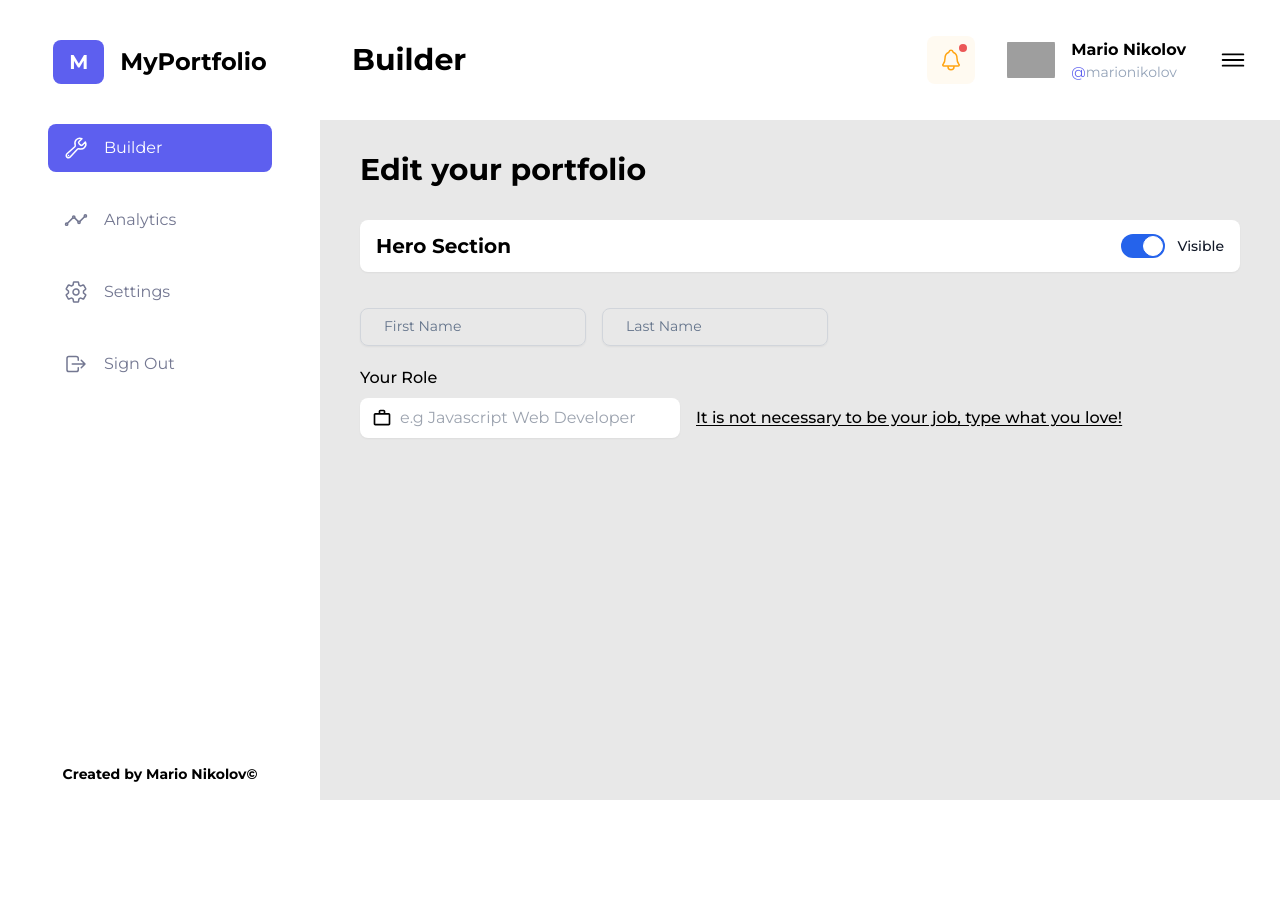
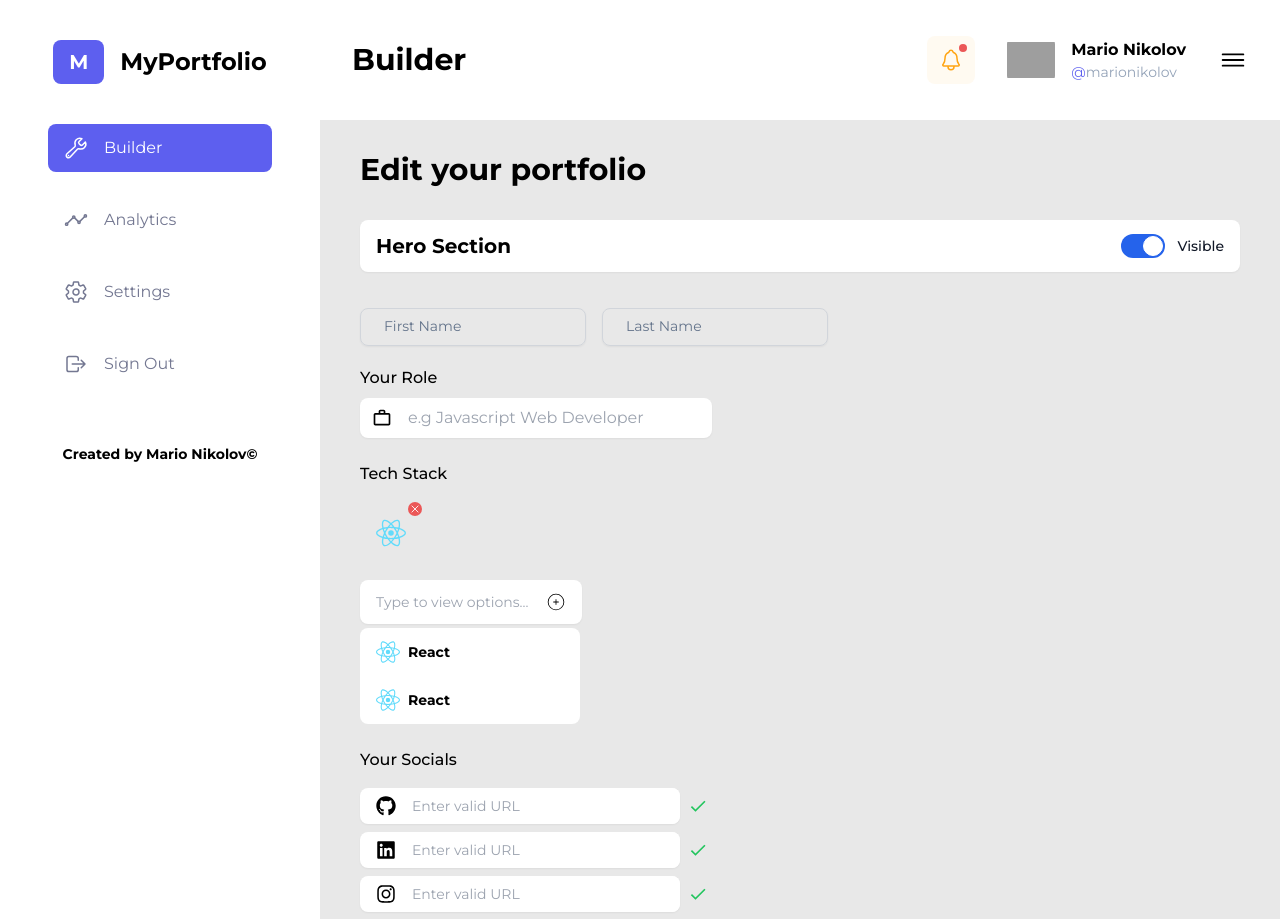
Before and after one commit to marionikolov17/Portfolio-Builder, a React (Vite) app in the folder client/: page / in a window 1280 px wide. Shown: the top 919 px of the page. Before the commit the page ends 800 px from the top, so only its background shows below. Built offline with nearby package versions, Linux system fonts and the light colour scheme; grey boxes are pictures that could not be loaded.

Commit message:
Create Standart Theme Hero Section

```diff
--- a/client/src/features/layout/Navigation/Navigation.jsx
+++ b/client/src/features/layout/Navigation/Navigation.jsx
@@ -5,7 +5,7 @@ import { Link } from "react-router-dom";
 export default function Navigation() {
     return (
         <>
-            <section className="w-full sm:w-[90px] lg:w-80 min-h-full shrink-0 bg-white flex flex-col items-center fixed top-0 sm:relative z-40">
+            <section className="w-full sm:w-[90px] lg:w-80 min-h-full shrink-0 bg-white flex flex-col items-center fixed top-0 sm:relative z-50">
                 <div className="w-full flex sm:hidden justify-end py-4 px-4">
                     <IoCloseOutline className="text-3xl"/>
                 </div>
@@ -21,7 +21,7 @@ export default function Navigation() {
                 <NavigationButton icon="analytics" link="" text={"Analytics"} isActive={false}/>
                 <NavigationButton icon="settings" link="" text={"Settings"} isActive={false}/>
                 <NavigationButton icon="logout" link="" text={"Sign Out"} isActive={false}/>
-                <div className="absolute bottom-0 mb-4 flex sm:hidden lg:flex justify-center">
+                <div className="mt-8 flex sm:hidden lg:flex justify-center">
                     <p className="font-bold text-sm">Created by <Link to="https://www.marionikolovdev.com">Mario Nikolov</Link>©</p>
                 </div>
             </section>
--- a/client/src/features/themes/standart/components/HeroSectionStandart.jsx
+++ b/client/src/features/themes/standart/components/HeroSectionStandart.jsx
@@ -1,10 +1,14 @@
-import { MdOutlineWorkOutline } from "react-icons/md";
+import { MdDone, MdOutlineWorkOutline } from "react-icons/md";
+import { CiCirclePlus } from "react-icons/ci";
+import { SiReact } from "react-icons/si";
+import { IoCloseOutline } from "react-icons/io5";
+import { FaFacebook, FaGithub, FaInstagram, FaLinkedin } from "react-icons/fa";
 
 export default function HeroSectionStandart() {
   return (
     <>
       {/* Hero section */}
-      <div className="w-full flex items-center bg-white rounded-lg mt-8 shadow-sm">
+      <div className="w-full flex items-center bg-white rounded-lg mt-8 shadow-sm z-20">
         <div className="grow flex justify-start px-4 py-3">
           <h2 className="text-xl font-bold">Hero Section</h2>
         </div>
@@ -19,7 +23,7 @@ export default function HeroSectionStandart() {
         </div>
       </div>
       {/* First and Last names */}
-      <div className="mt-8 max-h-max flex flex-wrap">
+      <div className="mt-8 max-h-max flex sm:justify-start justify-center flex-wrap">
         <div className="relative py-1 me-4">
           <input
             type="text"
@@ -27,7 +31,7 @@ export default function HeroSectionStandart() {
             className="peer placeholder:text-transparent outline-none block bg-transparent border-gray-300 shadow-sm rounded-lg py-1.5 px-4 border focus:ring-1 focus:ring-primaryBlue transition duration-300"
             placeholder="First"
           />
-          <label htmlFor="firstName" className="floating-label">
+          <label htmlFor="firstName" className="floating-label z-10">
             First Name
           </label>
         </div>
@@ -38,7 +42,7 @@ export default function HeroSectionStandart() {
             className="peer placeholder:text-transparent outline-none block bg-transparent border-gray-300 shadow-sm rounded-lg py-1.5 px-4 border focus:ring-1 focus:ring-primaryBlue transition duration-300"
             placeholder="First"
           />
-          <label htmlFor="lastName" className="floating-label">
+          <label htmlFor="lastName" className="floating-label z-10">
             Last Name
           </label>
         </div>
@@ -48,21 +52,94 @@ export default function HeroSectionStandart() {
         <label htmlFor="" className="font-medium">
           Your Role
         </label>
-        <div className="relative flex items-center flex-wrap mt-2">
-          <div className="absolute top-0 h-full flex items-center">
-            <MdOutlineWorkOutline className="text-xl ms-3" />
+        <div className="flex sm:flex-row flex-col items-center flex-wrap mt-2">
+          <div className="bg-white rounded-lg shadow-sm flex items-center">
+            <div className="flex h-full items-center">
+              <MdOutlineWorkOutline className="text-xl ms-3" />
+            </div>
+            <input
+              type="text"
+              placeholder="e.g Javascript Web Developer"
+              className="w-80 py-2 px-4 outline-none bg-transparent"
+            />
           </div>
-          <input
-            type="text"
-            placeholder="e.g Javascript Web Developer"
-            className="w-80 py-2 ps-10 pe-2 rounded-lg shadow-sm outline-none"
-          />
-          <p className="text-base ms-4 underline underline-offset-2 font-medium">
+          {/* <p className="text-base ms-4 underline underline-offset-2 font-medium">
             It is not necessary to be your job, type what you love!
-          </p>
+          </p> */}
         </div>
       </div>
       {/* Tech Stack */}
+      <div className="mt-6">
+        <h3 className="font-medium text-base">Tech Stack</h3>
+        {/* Selected technologies */}
+        <div className="flex items-center flex-wrap mt-4">
+          {/* Technology container */}
+          <div className="relative p-4 me-2">
+            <SiReact className="text-3xl text-[#61dbfb]" />
+            <IoCloseOutline className="absolute top-0 right-0 cursor-pointer bg-strongRed rounded-full text-white text-sm" />
+          </div>
+        </div>
+        <div className="flex flex-col items-center sm:items-start">
+          <div className="flex mt-4 bg-white max-w-max items-center px-4 rounded-lg shadow-sm">
+            <input
+              type="text"
+              placeholder="Type to view options..."
+              className="py-3 bg-transparent outline-none text-sm"
+            />
+            <button>
+              <CiCirclePlus className="text-xl" />
+            </button>
+          </div>
+          {/* Options */}
+          <div className="w-[220px] min-h-10 bg-white mt-1 rounded-lg overflow-x-hidden">
+            {/* Option Item */}
+            <div className="w-full flex items-center px-4 py-3 hover:bg-gray-100 cursor-pointer">
+              <SiReact className="text-2xl text-[#61dbfb]" />
+              <p className="ms-2 font-bold text-sm">React</p>
+            </div>
+            <div className="w-full flex items-center px-4 py-3 hover:bg-gray-100 cursor-pointer">
+              <SiReact className="text-2xl text-[#61dbfb]" />
+              <p className="ms-2 font-bold text-sm">React</p>
+            </div>
+          </div>
+        </div>
+      </div>
+      {/* Socials */}
+      <div className="mt-6">
+            <h3 className="font-medium text-base mb-4">Your Socials</h3>
+            {/* Social Media Container */}
+            <div className="flex items-center mt-2"> {/* Github */}
+              <div className="flex items-center bg-white rounded-lg w-80 overflow-x-hidden shadow-sm">
+                <FaGithub className="ms-4 text-xl"/>
+                <input type="text" placeholder="Enter valid URL" name="githubSocial" className="py-2 px-4 outline-none grow text-sm" />
+              </div>
+              <MdDone className="ms-2 text-xl text-green-500"/> {/* Show icons for validating link */}
+            </div>
+            {/* Social Media Container */}
+            <div className="flex items-center mt-2"> {/* Linkedin */}
+              <div className="flex items-center bg-white rounded-lg w-80 overflow-x-hidden shadow-sm">
+                <FaLinkedin className="ms-4 text-xl"/>
+                <input type="text" placeholder="Enter valid URL" name="linkedinSocial" className="py-2 px-4 outline-none grow text-sm" />
+              </div>
+              <MdDone className="ms-2 text-xl text-green-500"/> {/* Show icons for validating link */}
+            </div>
+            {/* Social Media Container */}
+            <div className="flex items-center mt-2"> {/* Instagram */}
+              <div className="flex items-center bg-white rounded-lg w-80 overflow-x-hidden shadow-sm">
+                <FaInstagram className="ms-4 text-xl"/>
+                <input type="text" placeholder="Enter valid URL" name="instagramSocial" className="py-2 px-4 outline-none grow text-sm" />
+              </div>
+              <MdDone className="ms-2 text-xl text-green-500"/> {/* Show icons for validating link */}
+            </div>
+            {/* Social Media Container */}
+            <div className="flex items-center mt-2"> {/* Facebook */}
+              <div className="flex items-center bg-white rounded-lg w-80 overflow-x-hidden shadow-sm">
+                <FaFacebook className="ms-4 text-xl"/>
+                <input type="text" placeholder="Enter valid URL" name="facebookSocial" className="py-2 px-4 outline-none grow text-sm" />
+              </div>
+              <MdDone className="ms-2 text-xl text-green-500"/> {/* Show icons for validating link */}
+            </div>
+      </div>
     </>
   );
 }
--- a/client/src/pages/Builder/Builder.jsx
+++ b/client/src/pages/Builder/Builder.jsx
@@ -6,7 +6,7 @@ import StandartTheme from "../../themes/standart/StandartTheme";
 export default function Builder() {
     return (
         <>
-            <section className="grow min-h-full">
+            <section className="grow min-h-full pb-10">
                 <TopBar pageName="Builder"/>
                 <div className="w-full">
                     {/* Templates choosing */}
--- a/client/src/themes/standart/StandartTheme.jsx
+++ b/client/src/themes/standart/StandartTheme.jsx
@@ -3,7 +3,7 @@ import HeroSectionStandart from "../../features/themes/standart/components/HeroS
 export default function StandartTheme() {
   return (
     <>
-      <div className="w-full min-h-full px-10 pb-2 overflow-x-hidden overflow-y-scroll no-scrollbar">
+      <div className="w-full min-h-full px-2 sm:px-10 pb-2 overflow-x-hidden overflow-y-scroll no-scrollbar">
         <h1 className="mt-8 text-3xl font-bold">Edit your portfolio</h1>
         <HeroSectionStandart />
       </div>
```
